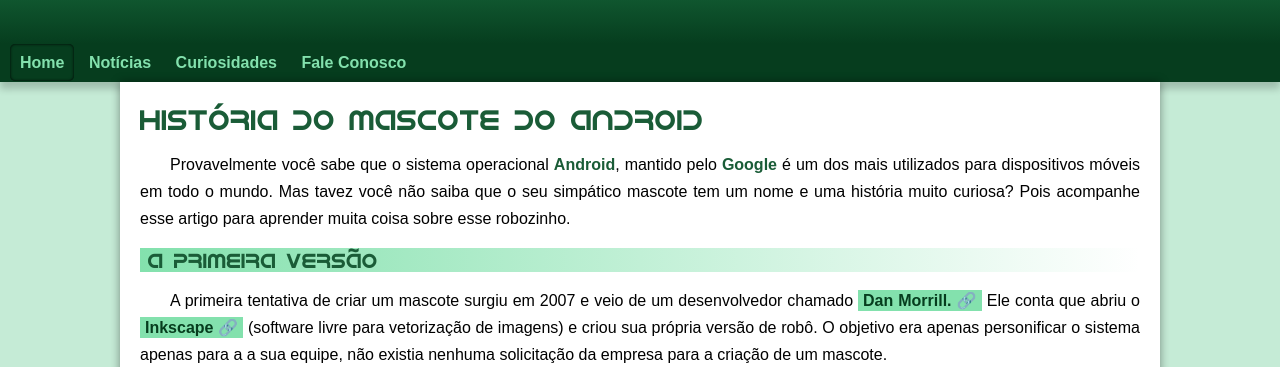
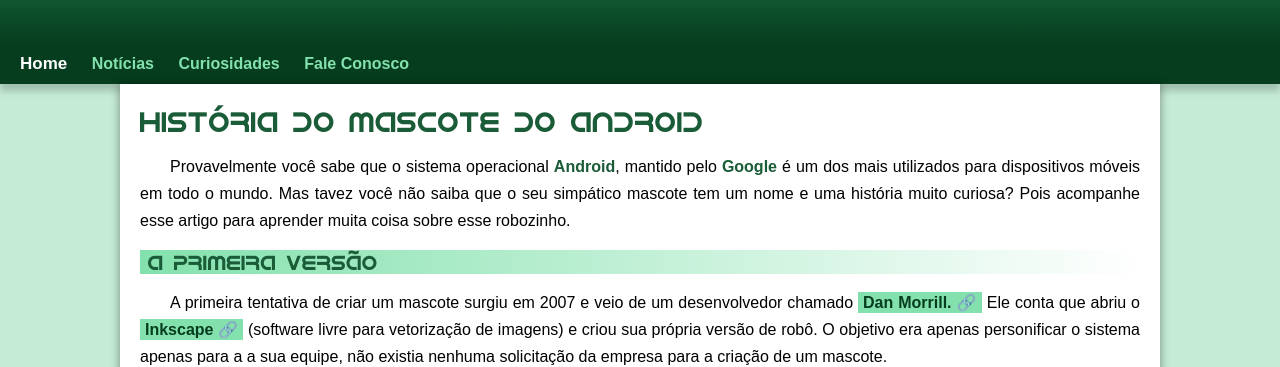
Before and after one commit to WyllamRenato/projeto-android, a plain HTML site: page index.html in a window 1280 px wide. In both pictures the pointer is over the link "Home". Shown: the part 146-513 px from the top of the page. Drawn offline with Linux system fonts and the light colour scheme.

Commit message:
projeto-android1.1

```diff
--- a/style/style.css
+++ b/style/style.css
@@ -77,11 +77,16 @@ nav>a {
 }
 
 nav>a:hover {
-    transition-duration: 0.3s;
-    /*background-color: var(--cor3);
-    color: var(--cor5);*/
-    box-shadow: inset 0px 0px 3px black;
+   /* transition-duration: 0.3s;
+    background-color: var(--cor3);
+    color: var(--cor5);
+    box-shadow: inset 0px 0px 3px black;*/
+    transition-duration: 0.5s;
+    font-size: 17px;
+    color: white;
 }
+
+
 
 main {
     background-color: white;
```
Also changed, not shown: index.html (+2 -0 lines).
